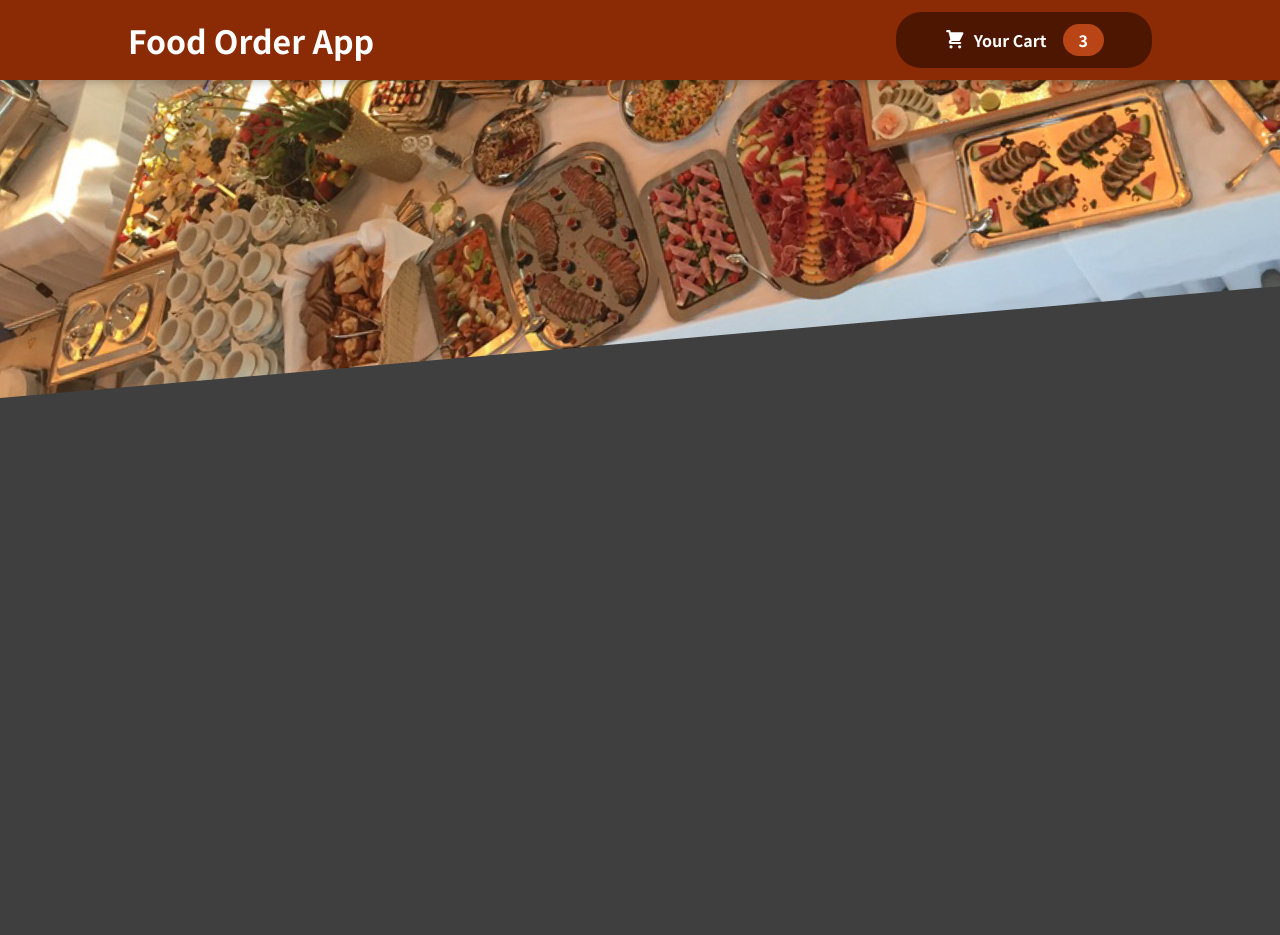
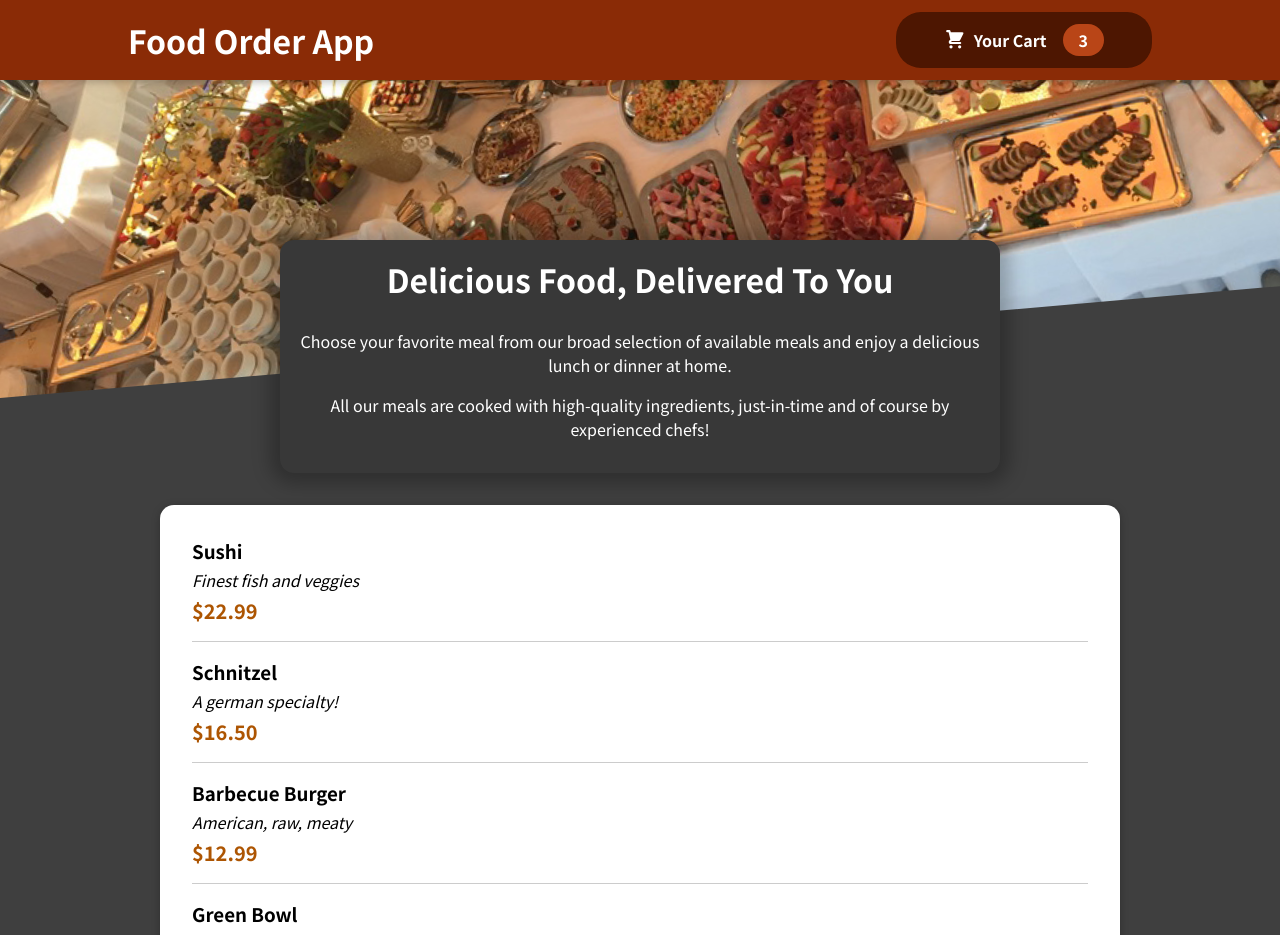
Before and after one commit to gosiacodes/Food-Order-App-React, a React (Create React App) app: page / in a window 1280 px wide. Shown: the top 935 px of the page. Before the commit the page ends 800 px from the top, so only its background shows below. Built offline with nearby package versions, Linux system fonts and the light colour scheme.

Commit message:
Add Meals Card
Add Meals Card with Avaiable Meals, Meals Items, Meals Summary, add CSS.

```diff
--- a/src/App.js
+++ b/src/App.js
@@ -1,11 +1,14 @@
 import { Fragment } from "react";
 import Header from "./components/Layout/Header";
-
+import Meals from "./components/Meals/Meals";
 
 function App() {
   return (
     <Fragment>
       <Header />
+      <main>
+        <Meals />
+      </main>
     </Fragment>
   );
 }
--- /dev/null
+++ b/src/components/Meals/AvaiableMeals.js
@@ -0,0 +1,51 @@
+import Card from "../UI/Card";
+import MealItem from "./MealItem/MealItem";
+import classes from "./AvailableMeals.module.css";
+
+const DUMMY_MEALS = [
+  {
+    id: "m1",
+    name: "Sushi",
+    description: "Finest fish and veggies",
+    price: 22.99,
+  },
+  {
+    id: "m2",
+    name: "Schnitzel",
+    description: "A german specialty!",
+    price: 16.5,
+  },
+  {
+    id: "m3",
+    name: "Barbecue Burger",
+    description: "American, raw, meaty",
+    price: 12.99,
+  },
+  {
+    id: "m4",
+    name: "Green Bowl",
+    description: "Healthy...and green...",
+    price: 18.99,
+  },
+];
+
+const AvailableMeals = () => {
+  const mealsList = DUMMY_MEALS.map((meal) => (
+    <MealItem
+      key={meal.id}
+      name={meal.name}
+      description={meal.description}
+      price={meal.price}
+    />
+  ));
+
+  return (
+    <section className={classes.meals}>
+      <Card>
+        <ul>{mealsList}</ul>
+      </Card>
+    </section>
+  );
+};
+
+export default AvailableMeals;
--- /dev/null
+++ b/src/components/Meals/AvailableMeals.module.css
@@ -0,0 +1,24 @@
+.meals {
+  max-width: 60rem;
+  width: 90%;
+  margin: 2rem auto;
+  animation: meals-appear 1s ease-out forwards;
+}
+
+.meals ul {
+  list-style: none;
+  margin: 0;
+  padding: 0;
+}
+
+@keyframes meals-appear {
+  from {
+    opacity: 0;
+    transform: translateY(3rem);
+  }
+
+  to {
+    opacity: 1;
+    transform: translateY(0);
+  }
+}
--- /dev/null
+++ b/src/components/Meals/MealItem/MealItem.js
@@ -0,0 +1,18 @@
+import classes from './MealItem.module.css';
+
+const MealItem = (props) => {
+  const price = `$${props.price.toFixed(2)}`;
+
+  return (
+    <li className={classes.meal}>
+      <div>
+        <h3>{props.name}</h3>
+        <div className={classes.description}>{props.description}</div>
+        <div className={classes.price}>{price}</div>
+      </div>
+      <div></div>
+    </li>
+  );
+};
+
+export default MealItem;
--- /dev/null
+++ b/src/components/Meals/MealItem/MealItem.module.css
@@ -0,0 +1,22 @@
+.meal {
+  display: flex;
+  justify-content: space-between;
+  margin: 1rem;
+  padding-bottom: 1rem;
+  border-bottom: 1px solid #ccc;
+}
+
+.meal h3 {
+  margin: 0 0 0.25rem 0;
+}
+
+.description {
+  font-style: italic;
+}
+
+.price {
+  margin-top: 0.25rem;
+  font-weight: bold;
+  color: #ad5502;
+  font-size: 1.25rem;
+}
--- /dev/null
+++ b/src/components/Meals/Meals.js
@@ -0,0 +1,14 @@
+import { Fragment } from "react";
+import MealsSummary from "./MealsSummary";
+import AvailableMeals from "./AvaiableMeals";
+
+const Meals = () => {
+  return (
+    <Fragment>
+      <MealsSummary />
+      <AvailableMeals />
+    </Fragment>
+  );
+};
+
+export default Meals;
--- /dev/null
+++ b/src/components/Meals/MealsSummary.js
@@ -0,0 +1,19 @@
+import classes from './MealsSummary.module.css';
+
+const MealsSummary = () => {
+  return (
+    <section className={classes.summary}>
+      <h2>Delicious Food, Delivered To You</h2>
+      <p>
+        Choose your favorite meal from our broad selection of available meals
+        and enjoy a delicious lunch or dinner at home.
+      </p>
+      <p>
+        All our meals are cooked with high-quality ingredients, just-in-time and
+        of course by experienced chefs!
+      </p>
+    </section>
+  );
+};
+
+export default MealsSummary;
--- /dev/null
+++ b/src/components/Meals/MealsSummary.module.css
@@ -0,0 +1,18 @@
+.summary {
+  text-align: center;
+  max-width: 45rem;
+  width: 90%;
+  margin: auto;
+  margin-top: -10rem;
+  position: relative;
+  background-color: #383838;
+  color: white;
+  border-radius: 14px;
+  padding: 1rem;
+  box-shadow: 0 1px 18px 10px rgba(0, 0, 0, 0.25);
+}
+
+.summary h2 {
+  font-size: 2rem;
+  margin-top: 0;
+}
--- /dev/null
+++ b/src/components/UI/Card.js
@@ -0,0 +1,7 @@
+import classes from './Card.module.css';
+
+const Card = props => {
+  return <div className={classes.card}>{props.children}</div>
+};
+
+export default Card;
--- /dev/null
+++ b/src/components/UI/Card.module.css
@@ -0,0 +1,6 @@
+.card {
+  padding: 1rem;
+  box-shadow: 0 2px 8px rgba(0, 0, 0, 0.25);
+  border-radius: 14px;
+  background-color: white;
+}
```
Also changed, not shown: src/components/Meals/MealItem/MealItemForm.js (added).
